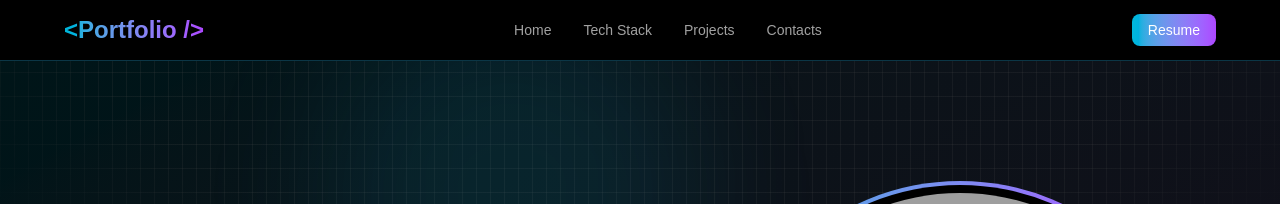
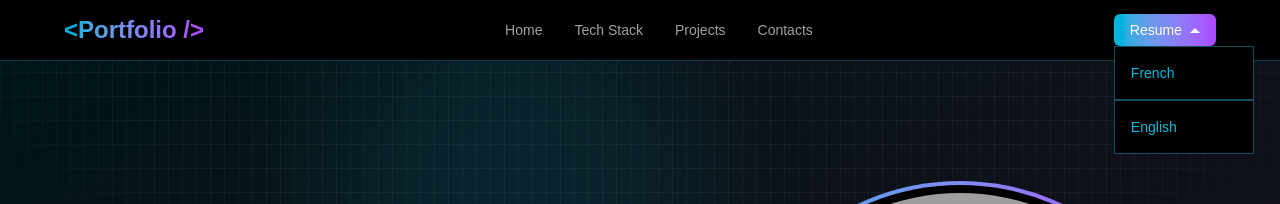
Before and after one commit to StarshipGhost/portfolio, a React (Vite) app: page / in a window 1280 px wide. Both pictures are taken after a click on the button "Resume". Shown: the top 204 px of the page. Built offline with nearby package versions, Linux system fonts and the light colour scheme; grey boxes are pictures that could not be loaded.

Commit message:
Add scroll into view functionality and link resume on the header button

```diff
--- a/src/App.tsx
+++ b/src/App.tsx
@@ -1,4 +1,6 @@
+import { useRef } from 'react'
 import './App.css'
+import Contacts from './components/sections/Contacts'
 import Education from './components/sections/Education'
 import Header from './components/sections/Header'
 import Hero from './components/sections/Hero'
@@ -7,16 +9,29 @@ import TechStack from './components/sections/TechStack'
 
 
 function App() {
+
+  const sectionRef = useRef<HTMLElement | null>(null);
+  const scroll = (index: number) => {
+    const sectionNode = sectionRef.current;
+    if (sectionNode) {
+      const section = sectionNode.querySelectorAll('main > section')[index];
+      section.scrollIntoView({behavior: 'smooth', block: 'start'})
+    }
+  }
+
   return (
     <div className='min-w-80 bg-black'>
       <div className='fixed inset-0 bg-[linear-gradient(to_right,#4f4f4f2e_1px,transparent_1px),linear-gradient(to_bottom,#4f4f4f2e_1px,transparent_1px)] bg-size-[14px_24px] mask-[radial-gradient(ellipse_60%_50%_at_50%_0%,#000_70%,transparent_100%)]'></div>
       <div className='fixed top-0 left-1/4 size-96 bg-cyan-500/20 blur-3xl rounded-full animate-pulse pointer-events-auto'></div>
       <div className='fixed bottom-0 right-1/4 size-96 bg-purple-500/20 blur-3xl rounded-full animate-pulse pointer-events-auto'></div>
-      <Header/>
-      <Hero/>
-      <TechStack/>
-      <Projects/>
-      <Education/>
+      <Header scroll={scroll}/>
+      <main ref={sectionRef}>
+        <Hero/>
+        <TechStack/>
+        <Projects/>
+        <Education/>
+        <Contacts/>
+      </main>
     </div>
   )
 }
--- a/src/components/sections/Header.tsx
+++ b/src/components/sections/Header.tsx
@@ -3,49 +3,65 @@ import BracketWrapper from "../BracketWrapper";
 import MenuIcon from "../icons/MenuIcon";
 import clsx from "clsx";
 
-const MobileHeader = ({open, closeMenu}: {open: boolean, closeMenu: () => void}) => {
+const MobileHeader = ({open, closeMenu, scroll}: {open: boolean, closeMenu: () => void, scroll: (index: number) => void}) => {
     const baseClass : string = "lg:hidden w-full absolute -z-1 bg-black flex flex-col p-4 transition -translate-y-full duration-300 delay-200"
     const activeClass : string = open ? 'translate-y-0' : '-translate-y-full'
     const itemClass : string = "text-sm text-neutral-400 font-medium hover:bg-cyan-900/30 p-3 rounded-md cursor-pointer";
+    const navigate = (index: number) => {
+        scroll(index);
+        closeMenu();
+    }
     return (
         <ul className={clsx(baseClass, activeClass)}>
-            <li className={clsx(itemClass)} onClick={closeMenu}><a>Home</a></li>
-            <li className={clsx(itemClass)}onClick={closeMenu}><a>Tech Stack</a></li>
-            <li className={clsx(itemClass)}onClick={closeMenu}><a>Projects</a></li>
-            <li className={clsx(itemClass)}onClick={closeMenu}><a>Contacts</a></li>
+            <li className={clsx(itemClass)} onClick={() => navigate(0)}><a>Home</a></li>
+            <li className={clsx(itemClass)}onClick={() => navigate(1)}><a>Tech Stack</a></li>
+            <li className={clsx(itemClass)}onClick={() => navigate(2)}><a>Projects</a></li>
+            <li className={clsx(itemClass)}onClick={() => navigate(4)}><a>Contacts</a></li>
             <li className='text-white text-sm text-center font-medium bg-linear-to-r from-cyan-500 hover:from-cyan-600 to-purple-500 hover:to-purple-600 rounded-md p-2 cursor-pointer' onClick={closeMenu}><a>Resume</a></li>
         </ul>
     )
 }
 
-const DesktopHeader = () => {
+const DesktopHeader = ({scroll} : { scroll : (index: number) => void}) => {
     const itemClass : string = "text-sm text-neutral-400 font-medium hover:text-cyan-500 p-3 rounded-md cursor-pointer";
     return (
         <ul className="lg:flex hidden gap-2">
-            <li className={clsx(itemClass)}>Home</li>
-            <li className={clsx(itemClass)}>Tech Stack</li>
-            <li className={clsx(itemClass)}>Projects</li>
-            <li className={clsx(itemClass)}>Contacts</li>
+            <li className={clsx(itemClass)} onClick={() => scroll(0)}><a>Home</a></li>
+            <li className={clsx(itemClass)} onClick={() => scroll(1)} ><a>Tech Stack</a></li>
+            <li className={clsx(itemClass)} onClick={() => scroll(2)}><a>Projects</a></li>
+            <li className={clsx(itemClass)} onClick={() => scroll(4)}><a>Contacts</a></li>
         </ul>
     )
 }
 
-const Header = () => {
+const Header = ({scroll} : { scroll : (index: number) => void}) => {
     const [openMenu, setOpenMenu] = useState<boolean>(false);
+    const [hovered, setHovered] = useState<boolean>(false);
     const closeMenu = () => {
         setOpenMenu(false);
     }
+    const toggleHover = () => {
+        setHovered(!hovered);
+    }
+    const popoverBaseClass = 'absolute w-35 bg-black opacity-0 transition duration-200 pointer-event-none cursor-default'
+    const popoverActiveClass = hovered && 'opacity-100 pointer-event-auto cursor-pointer'
     return (
         <header className="sticky top-0 z-1">
             <div className="flex justify-between items-center bg-black lg:px-[5vw] px-4 py-2 border-b border-solid border-cyan-900/70">
                 <BracketWrapper color='' className="text-xl lg:text-2xl font-bold bg-linear-to-r from-cyan-500 to-purple-500 text-transparent bg-clip-text cursor-auto">
                     {`Portfolio `}
                 </BracketWrapper>
-                <DesktopHeader/>
+                <DesktopHeader scroll={scroll}/>
                 <MenuIcon open={openMenu} toggleMenu={() => setOpenMenu((v) => !v)}/>
-                <button className={'hidden lg:block text-white text-sm font-medium bg-linear-to-r from-cyan-500 hover:from-cyan-600 to-purple-500 hover:to-purple-600 px-4 py-1.5 rounded-md cursor-pointer'}>Resume</button>
+                <div className="hidden lg:block">
+                    <button onMouseEnter={() => setHovered(true)} onMouseLeave={toggleHover} className={' hidden relative lg:flex gap-2 items-center text-white text-sm font-medium bg-linear-to-r from-cyan-500 hover:from-cyan-600 to-purple-500 hover:to-purple-600 rounded-sm px-4 py-1.5 cursor-pointer'}> Resume <span className={ `size-0 border-l-5 border-r-5 border-t-5 border-solid border-l-transparent border-r-transparent border-t-white transition-transform duration-300 ${hovered && 'rotate-180'}` }></span></button>
+                    <ul className={ clsx(popoverBaseClass, popoverActiveClass) }>
+                        <li onMouseEnter={() => hovered && setHovered(true)} onMouseLeave={() => setHovered(false)} className={ `text-cyan-500 text-sm font-medium border border-box border-cyan-900 hover:border-cyan-500 hover:bg-cyan-500/10 ${hovered ? 'pointer-events-auto cursor-pointer' : 'pointer-events-none cursor-default'} p-4`}><a href="../../public/CV_Saâd_Kalyati_FR.pdf" target="_blank">French</a></li>
+                        <li onMouseEnter={() => hovered && setHovered(true)} onMouseLeave={() => setHovered(false)} className={ `text-cyan-500 text-sm font-medium border border-box border-cyan-900 hover:border-cyan-500 hover:bg-cyan-500/10 ${hovered ? 'pointer-events-auto cursor-pointer' : 'pointer-events-none cursor-default'} p-4` }><a href="../../public/CV_Saâd_Kalyati_EN.pdf" target="_blank">English</a></li>
+                    </ul>
+                </div>
             </div>
-            <MobileHeader open={openMenu} closeMenu={closeMenu}/>
+            <MobileHeader open={openMenu} closeMenu={closeMenu} scroll={scroll}/>
         </header>
     )
 }
```
Also changed, not shown: 2 other files (tests, documents, lock files or other folders).
